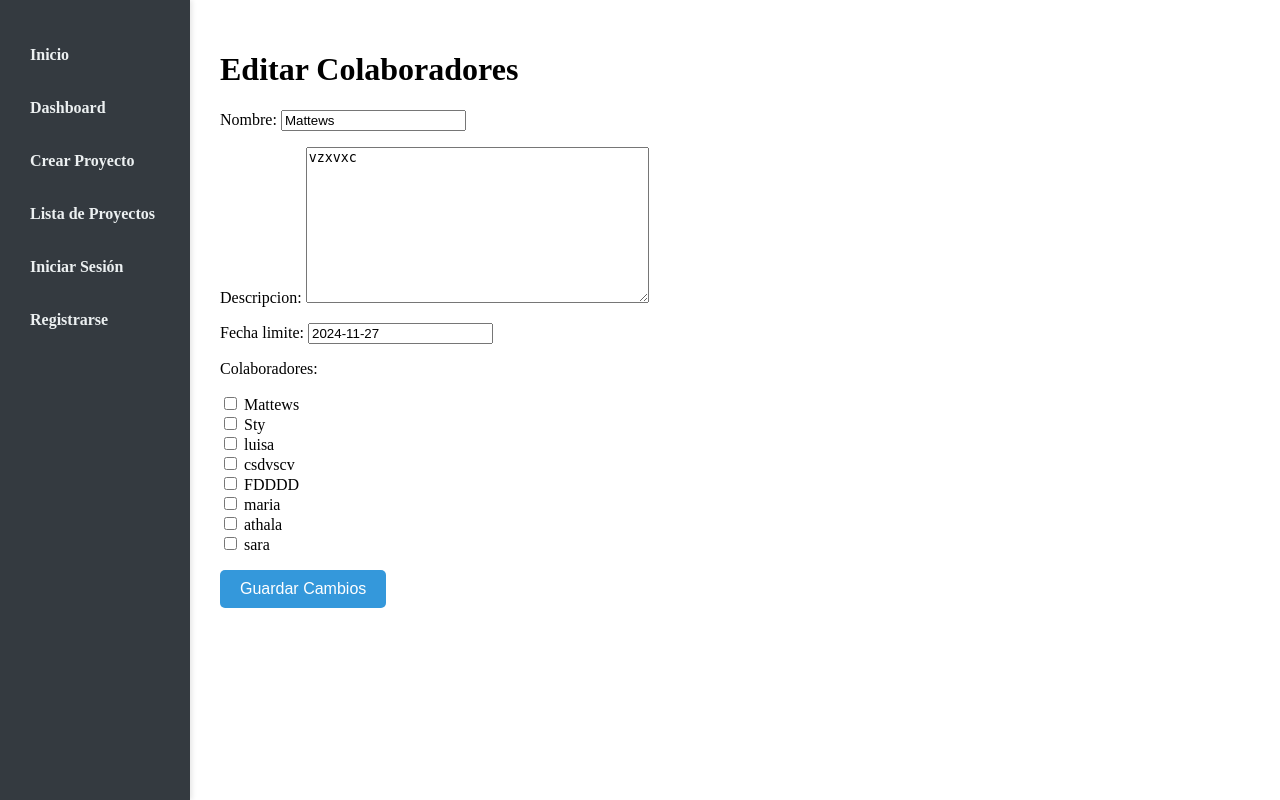
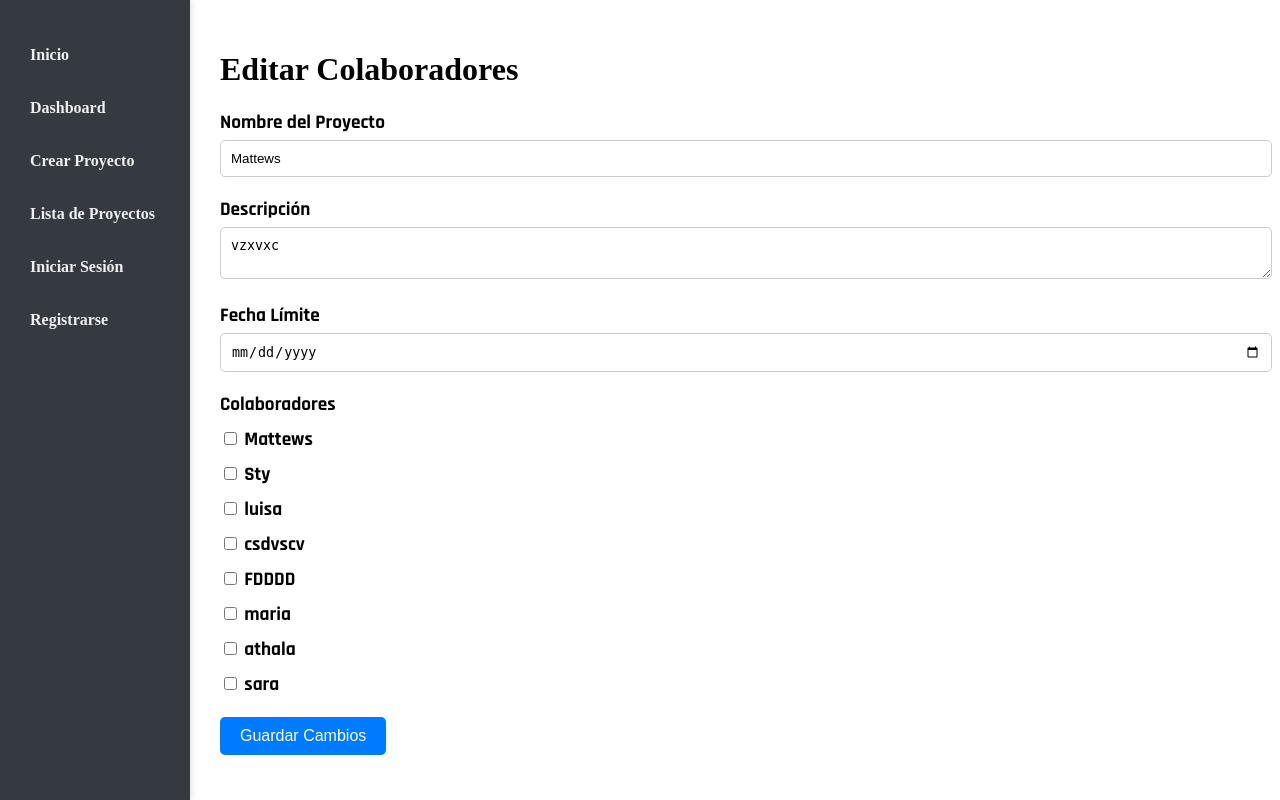
Before and after one commit to Mattews-Sty/Gestor_Tareas, a Django app: page /proyectos/colaboradores/13/ in a window 1280 px wide. Run offline with Django 5.2, Linux system fonts and the light colour scheme; data comes from the database, SQL or seed files in the repository; some libraries are stand-ins or nearby versions; some web fonts are replaced.

Commit message:
Refactor

```diff
--- a/task_manager/proyectos/templates/editar_colaboradores.html
+++ b/task_manager/proyectos/templates/editar_colaboradores.html
@@ -1,10 +1,12 @@
 <!DOCTYPE html>
-<html lang="en">
+<html lang="es">
 <head>
     <meta charset="UTF-8">
     <title>Editar Colaboradores</title>
     {% load static %}
     <link rel="stylesheet" href="{% static 'css/styles.css' %}">
+    <link rel="stylesheet" href="{% static 'css/editar_colaboradores_styles.css' %}">
+
 </head>
 <body>
     <div class="container">
@@ -28,8 +30,29 @@
             <h1>Editar Colaboradores</h1>
             <form method="post">
                 {% csrf_token %}
-                {{ form.as_p }}
-                <button type="submit">Guardar Cambios</button>
+                <div class="form-group">
+                    <label for="id_nombre">Nombre del Proyecto</label>
+                    <input type="text" id="id_nombre" name="nombre" value="{{ form.nombre.value }}" class="form-control">
+                </div>
+                <div class="form-group">
+                    <label for="id_descripcion">Descripción</label>
+                    <textarea id="id_descripcion" name="descripcion" class="form-control">{{ form.descripcion.value }}</textarea>
+                </div>
+                <div class="form-group">
+                    <label for="id_fecha_limite">Fecha Límite</label>
+                    <input type="date" id="id_fecha_limite" name="fecha_limite" value="{{ form.fecha_limite.value }}" class="form-control">
+                </div>
+                <div class="form-group">
+                    <label for="id_colaboradores">Colaboradores</label>
+                    <div class="checkbox-group">
+                        {% for checkbox in form.colaboradores %}
+                            <div class="checkbox">
+                                <label>{{ checkbox.tag }} {{ checkbox.choice_label }}</label>
+                            </div>
+                        {% endfor %}
+                    </div>
+                </div>
+                <button type="submit" class="btn btn-primary">Guardar Cambios</button>
             </form>
         </div>
     </div>
--- /dev/null
+++ b/task_manager/task_manager/static/css/editar_colaboradores_styles.css
@@ -0,0 +1,46 @@
+@import url('https://fonts.googleapis.com/css2?family=Rajdhani:wght@300;400;500;600;700&display=swap');
+@import url('https://fonts.googleapis.com/css2?family=Bowlby+One&display=swap');
+@import url('https://fonts.googleapis.com/css2?family=Anton&family=Caveat:wght@400..700&family=Ubuntu+Condensed&display=swap');
+
+
+
+.form-group {
+    margin-bottom: 20px;
+}
+
+.form-group label {
+    display: block;
+    margin-bottom: 5px;
+    font-family: "Rajdhani";
+    font-size: larger;
+    font-weight: bolder;
+
+}
+
+.form-control {
+    width: 100%;
+    padding: 10px;
+    border-radius: 5px;
+    border: 1px solid #ccc;
+}
+
+.checkbox-group {
+    margin: 10px 0;
+}
+
+.checkbox {
+    margin-bottom: 10px;
+}
+
+.btn-primary {
+    padding: 10px 20px;
+    background-color: #007bff;
+    color: white;
+    border: none;
+    border-radius: 5px;
+    cursor: pointer;
+}
+
+.btn-primary:hover {
+    background-color: #0056b3;
+}
```
